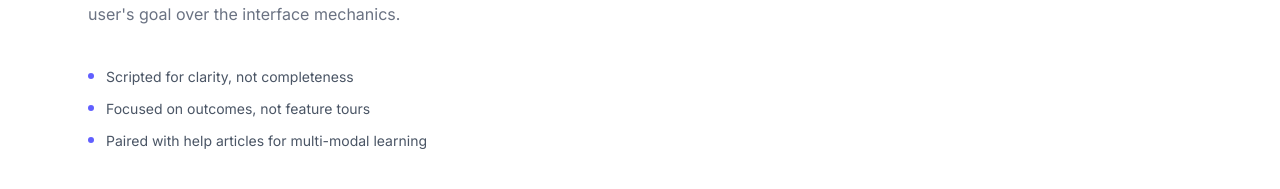
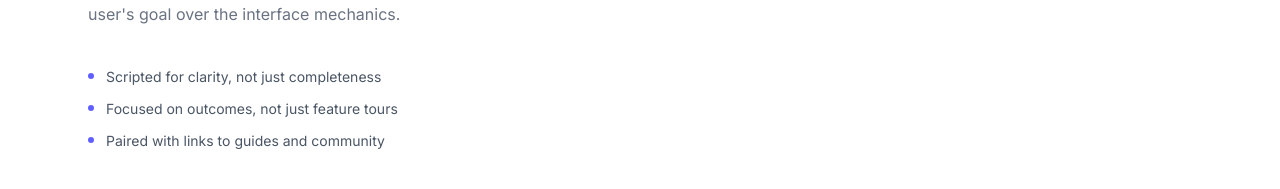
Before and after one commit to Shwe1011/writesbyshwe, a Next.js app: page / in a window 1280 px wide. Shown: the part 3206-3395 px from the top of the page. Built offline with nearby package versions, Linux system fonts and the light colour scheme.

Commit message:
Refine text in VideosSection component
Updated text for clarity and added links to guides.

```diff
--- a/components/VideosSection.tsx
+++ b/components/VideosSection.tsx
@@ -18,9 +18,9 @@ export default function VideosSection() {
 
           <div className="space-y-3 mb-10">
             {[
-              "Scripted for clarity, not completeness",
-              "Focused on outcomes, not feature tours",
-              "Paired with help articles for multi-modal learning",
+              "Scripted for clarity, not just completeness",
+              "Focused on outcomes, not just feature tours",
+              "Paired with links to guides and community",
             ].map((item) => (
               <div key={item} className="flex items-start gap-3 text-sm text-gray-600">
                 <div className="w-1.5 h-1.5 rounded-full bg-indigo-500 flex-shrink-0 mt-1.5" />
```
